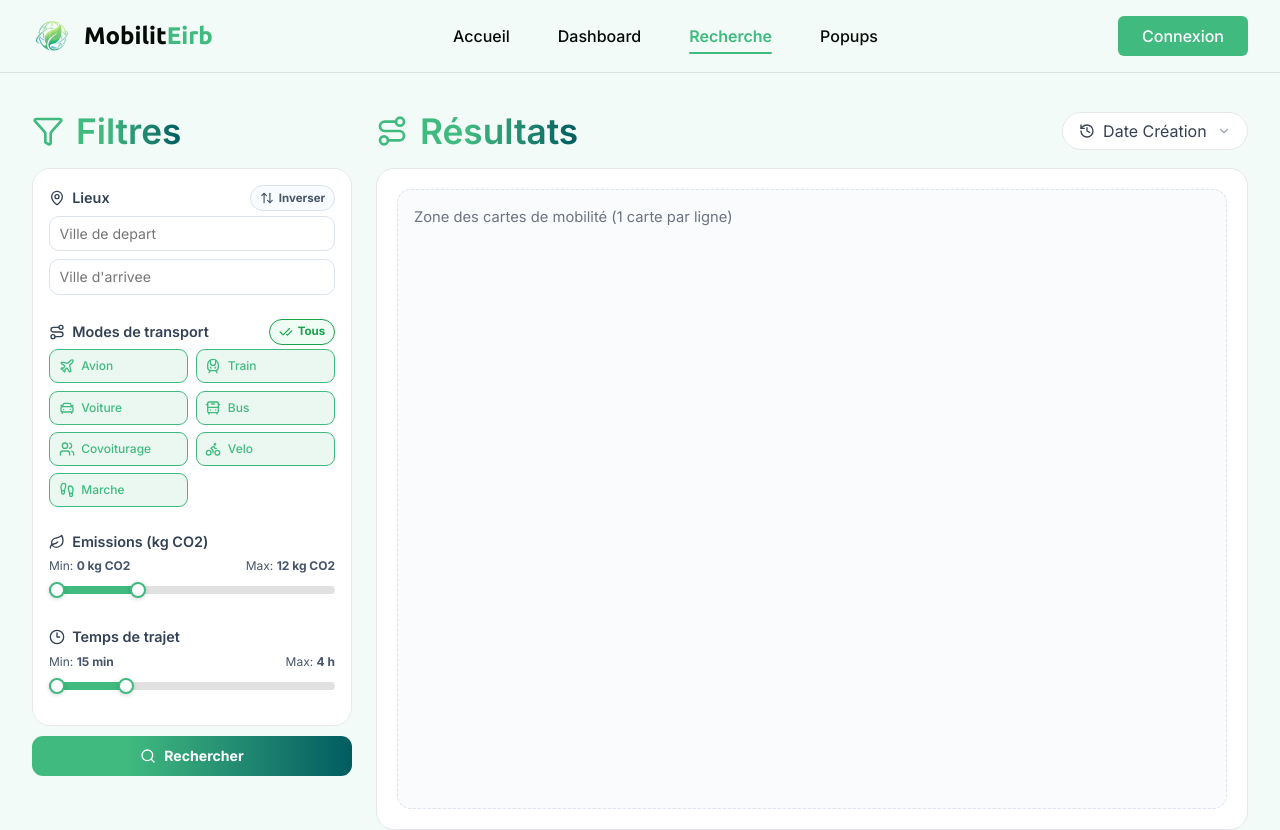
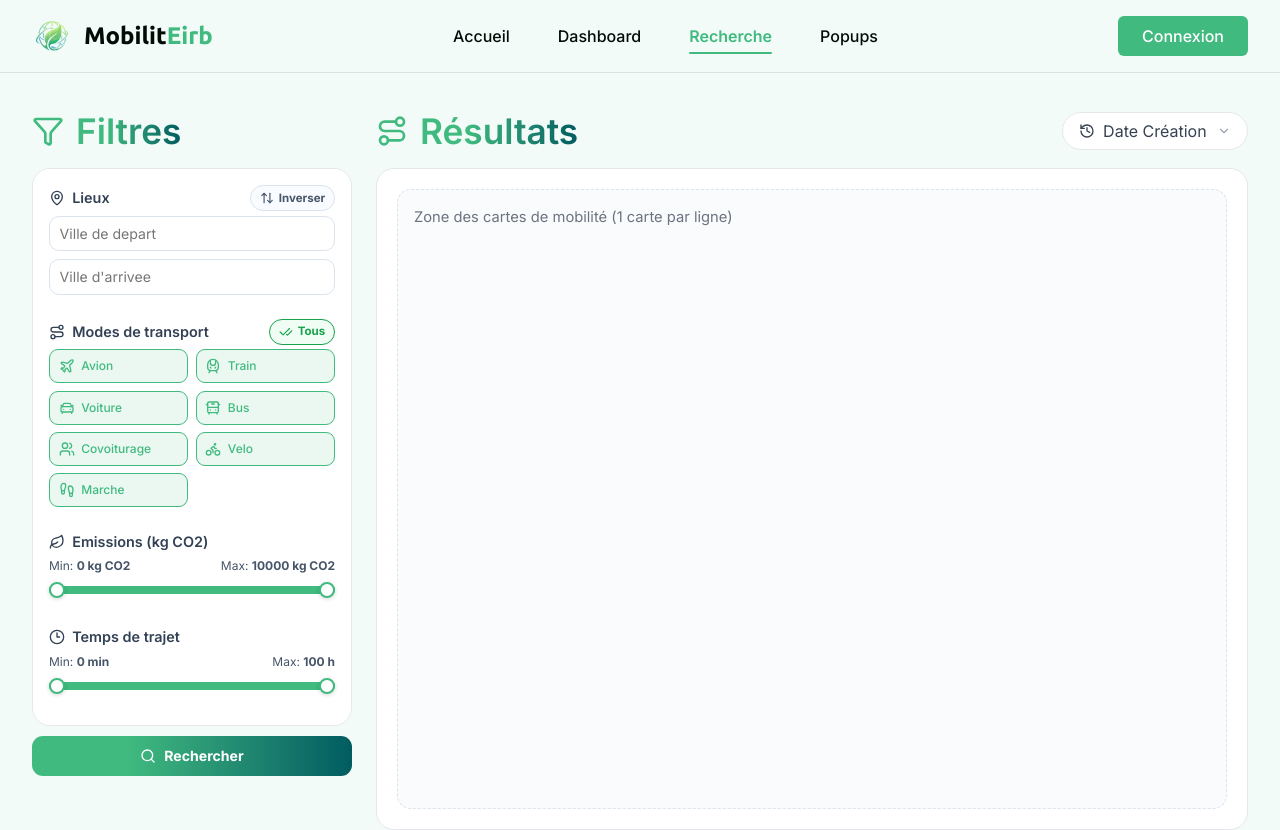
Before and after one commit to TLacault/mobiliteirb, a Nuxt app in the folder frontend/: page /recherche in a window 1280 px wide. Shown: the top 830 px of the page. Built offline with nearby package versions, Linux system fonts and the light colour scheme.

Commit message:
feat(search): adjusted filter range values (ref #16)

```diff
--- a/frontend/components/recherche/SearchFiltersSidebar.vue
+++ b/frontend/components/recherche/SearchFiltersSidebar.vue
@@ -40,16 +40,16 @@ const selectedTransportModes = ref(
 );
 
 const emissionsMin = ref(0);
-const emissionsMax = ref(12);
+const emissionsMax = ref(10000);
 
-const durationMin = ref(15);
-const durationMax = ref(240);
+const durationMin = ref(0);
+const durationMax = ref(6000);
 
-const distanceMin = ref(5);
-const distanceMax = ref(400);
+const distanceMin = ref(0);
+const distanceMax = ref(10000);
 
 const stepsMin = ref(1);
-const stepsMax = ref(5);
+const stepsMax = ref(100);
 
 const allTransportModesSelected = computed(
   () => selectedTransportModes.value.length === transportOptions.length,
@@ -245,22 +245,22 @@ function triggerSearch() {
             </div>
             <div
               class="dual-range"
-              :style="rangeTrackStyle(emissionsMin, emissionsMax, 0, 40)"
+              :style="rangeTrackStyle(emissionsMin, emissionsMax, 0, 10000)"
             >
               <input
                 :value="emissionsMin"
                 type="range"
                 min="0"
-                max="40"
-                step="1"
+                max="10000"
+                step="100"
                 @input="onEmissionsMinInput"
               />
               <input
                 :value="emissionsMax"
                 type="range"
                 min="0"
-                max="40"
-                step="1"
+                max="10000"
+                step="100"
                 @input="onEmissionsMaxInput"
               />
             </div>
@@ -283,22 +283,22 @@ function triggerSearch() {
             </div>
             <div
               class="dual-range"
-              :style="rangeTrackStyle(durationMin, durationMax, 15, 900)"
+              :style="rangeTrackStyle(durationMin, durationMax, 0, 6000)"
             >
               <input
                 :value="durationMin"
                 type="range"
-                min="15"
-                max="900"
-                step="15"
+                min="0"
+                max="6000"
+                step="60"
                 @input="onDurationMinInput"
               />
               <input
                 :value="durationMax"
                 type="range"
-                min="15"
-                max="900"
-                step="15"
+                min="0"
+                max="6000"
+                step="60"
                 @input="onDurationMaxInput"
               />
             </div>
@@ -321,22 +321,22 @@ function triggerSearch() {
             </div>
             <div
               class="dual-range"
-              :style="rangeTrackStyle(distanceMin, distanceMax, 5, 2000)"
+              :style="rangeTrackStyle(distanceMin, distanceMax, 0, 10000)"
             >
               <input
                 :value="distanceMin"
                 type="range"
-                min="5"
-                max="2000"
-                step="5"
+                min="0"
+                max="10000"
+                step="50"
                 @input="onDistanceMinInput"
               />
               <input
                 :value="distanceMax"
                 type="range"
-                min="5"
-                max="2000"
-                step="5"
+                min="0"
+                max="10000"
+                step="50"
                 @input="onDistanceMaxInput"
               />
             </div>
```
Also changed, not shown: 1 other file (tests, documents, lock files or other folders).
